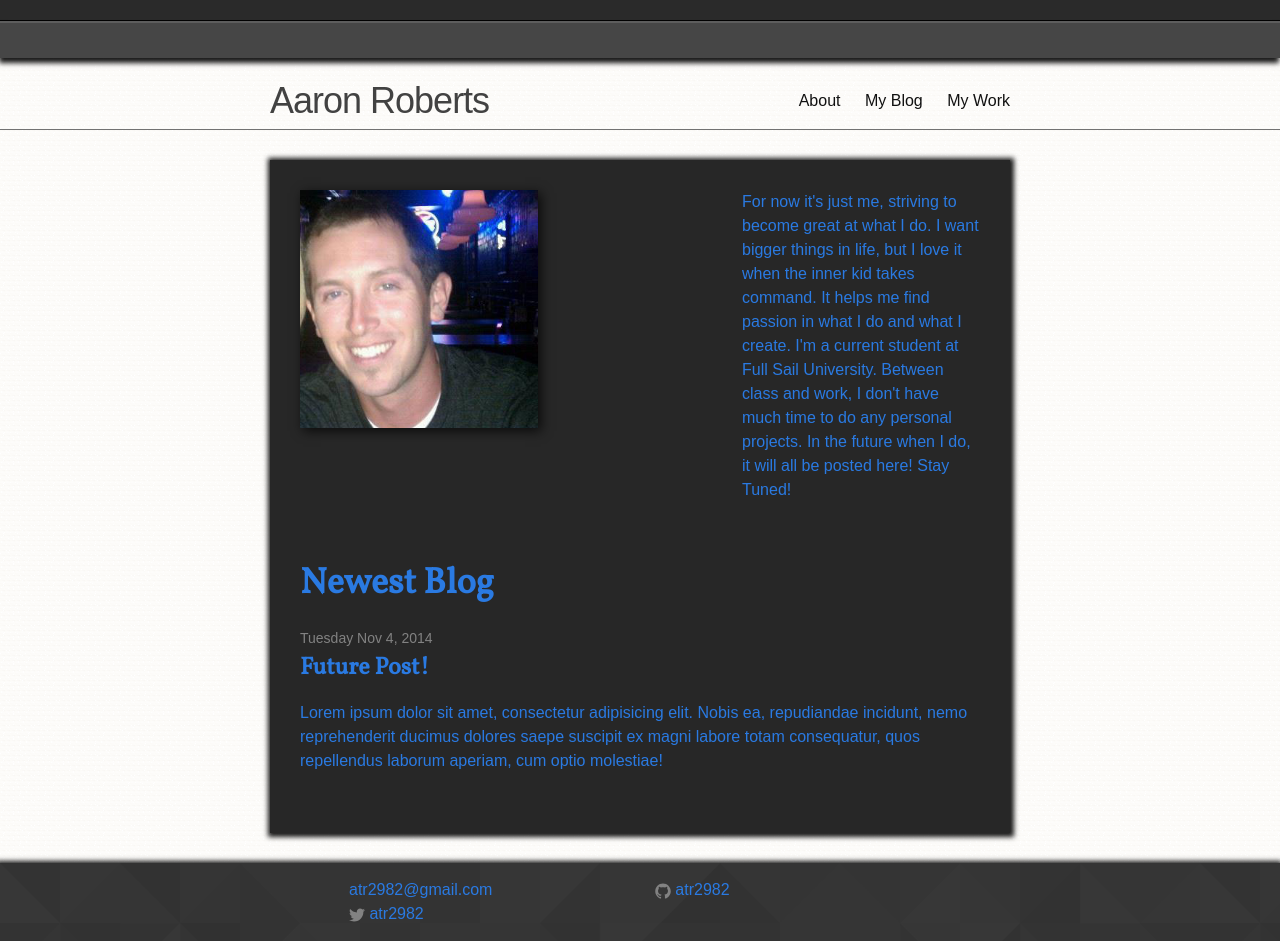
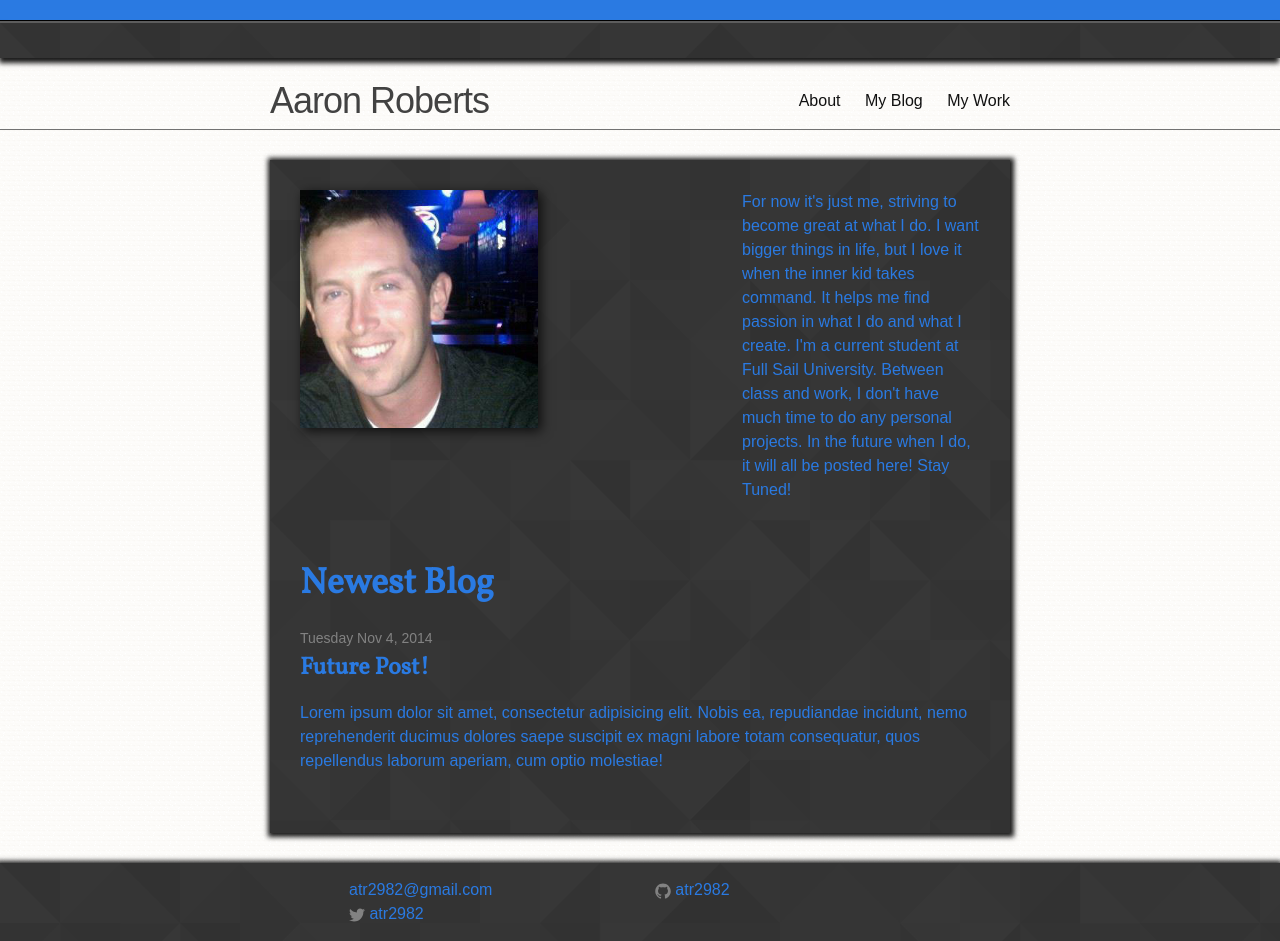
Before and after one commit to atr2982/atr2982.github.io, a Jekyll site: the page built from index.html, in a window 1280 px wide. Built offline with Jekyll 4.4.1, drawn with Linux system fonts in a browser that asks for light colours; some web fonts are replaced.

Commit message:
Re-Color

```diff
--- a/_sass/_layout.scss
+++ b/_sass/_layout.scss
@@ -13,13 +13,13 @@
 #separator1 {
     width: 100%;
     height: 20px;
-    background-color: #2a2a2a;
+    background-color: rgb(42,122,226);
     border-bottom: 1px solid #000;
 }
 #separator2 {
     width: 100%;
     height: 35px;
-    background-color: #464646;
+    background-image: url(../images/footer_lodyas.png);
     border-top: 2px solid #5d5d5d;
     box-shadow: -1px 5px 5px 0px rgba(0, 0, 0, 0.9);
 }
@@ -117,7 +117,7 @@
 }
 
 .home {
-    background-color: #272727;
+    background-image: url(../images/footer_lodyas.png);
     box-shadow: 1px 1px 5px 3px rgba(0, 0, 0, 0.9);
     padding: 30px;
 }
```
